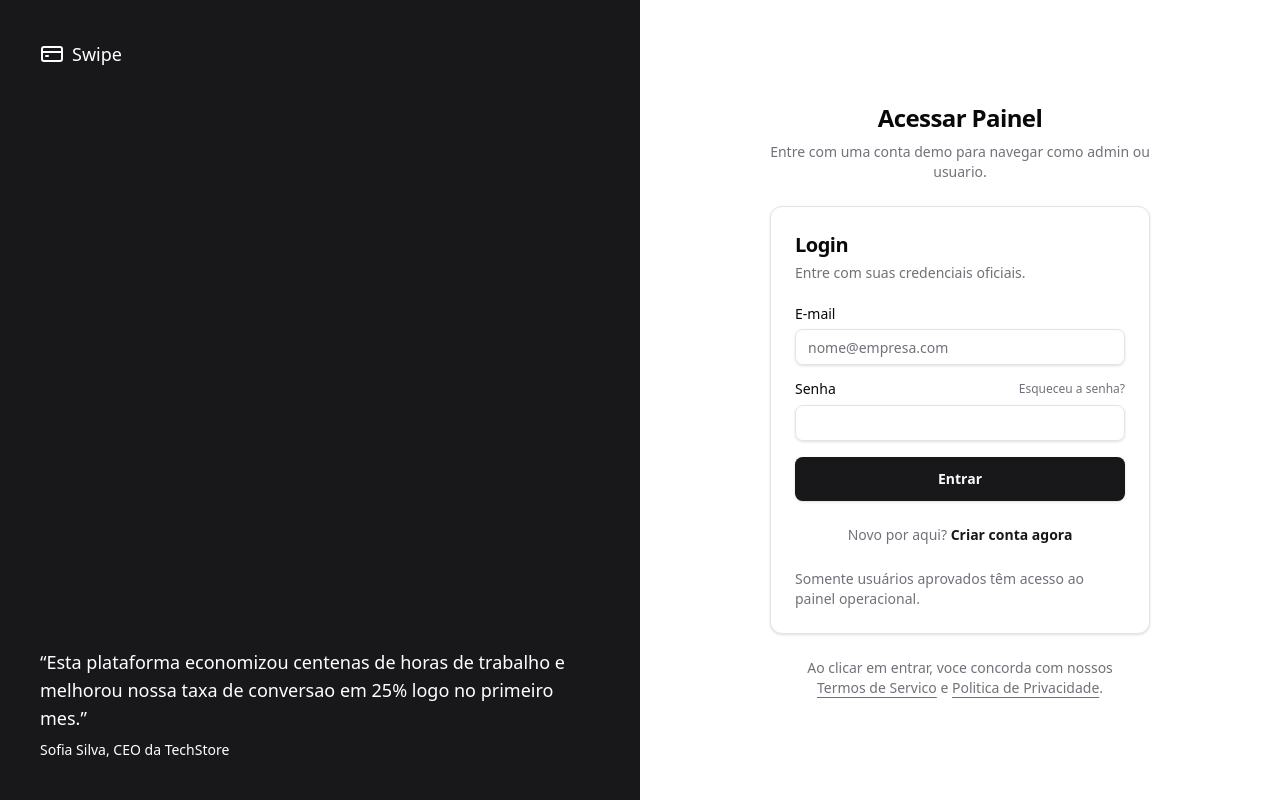
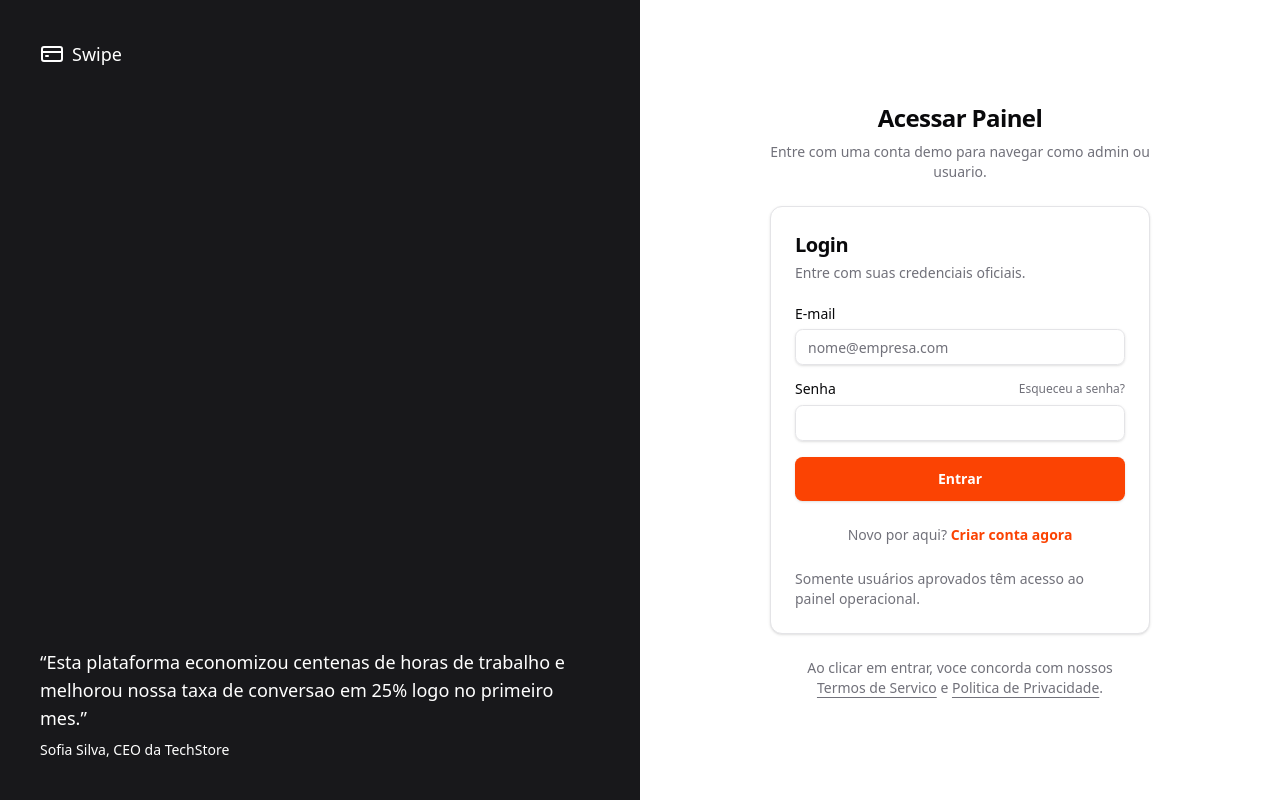
Before and after one commit to Felipe-Said/swipe-checkout, a Next.js app: page /login in a window 1280 px wide. Built offline with nearby package versions, Linux system fonts and the light colour scheme; no server answers.

Commit message:
Apply orange brand theme to sidebar and buttons

```diff
--- a/src/app/globals.css
+++ b/src/app/globals.css
@@ -14,8 +14,8 @@
   --card-foreground: #09090b;
   --popover: #ffffff;
   --popover-foreground: #09090b;
-  --primary: #18181b;
-  --primary-foreground: #fafafa;
+  --primary: #fb4303;
+  --primary-foreground: #ffffff;
   --secondary: #f4f4f5;
   --secondary-foreground: #18181b;
   --muted: #f4f4f5;
@@ -33,14 +33,14 @@
   --chart-4: #e9c46a;
   --chart-5: #f4a261;
   --radius: 0.6rem;
-  --sidebar: #fafafa;
-  --sidebar-foreground: #3f3f46;
-  --sidebar-primary: #18181b;
-  --sidebar-primary-foreground: #fafafa;
-  --sidebar-accent: #f4f4f5;
-  --sidebar-accent-foreground: #18181b;
-  --sidebar-border: #e4e4e7;
-  --sidebar-ring: #d4d4d8;
+  --sidebar: #fb4303;
+  --sidebar-foreground: #ffffff;
+  --sidebar-primary: #ffffff;
+  --sidebar-primary-foreground: #fb4303;
+  --sidebar-accent: #df3b00;
+  --sidebar-accent-foreground: #ffffff;
+  --sidebar-border: rgba(255, 255, 255, 0.18);
+  --sidebar-ring: #ffffff;
 }
 
 .dark {
@@ -50,8 +50,8 @@
   --card-foreground: #fafafa;
   --popover: #09090b;
   --popover-foreground: #fafafa;
-  --primary: #fafafa;
-  --primary-foreground: #18181b;
+  --primary: #fb4303;
+  --primary-foreground: #ffffff;
   --secondary: #27272a;
   --secondary-foreground: #fafafa;
   --muted: #27272a;
@@ -68,14 +68,14 @@
   --chart-3: #4d908e;
   --chart-4: #f9c74f;
   --chart-5: #f94144;
-  --sidebar: #18181b;
-  --sidebar-foreground: #a1a1aa;
-  --sidebar-primary: #3b82f6;
-  --sidebar-primary-foreground: #ffffff;
-  --sidebar-accent: #27272a;
-  --sidebar-accent-foreground: #fafafa;
-  --sidebar-border: #27272a;
-  --sidebar-ring: #3b82f6;
+  --sidebar: #fb4303;
+  --sidebar-foreground: #ffffff;
+  --sidebar-primary: #ffffff;
+  --sidebar-primary-foreground: #fb4303;
+  --sidebar-accent: #df3b00;
+  --sidebar-accent-foreground: #ffffff;
+  --sidebar-border: rgba(255, 255, 255, 0.18);
+  --sidebar-ring: #ffffff;
 }
 
 @theme inline {
--- a/src/components/layout/main-sidebar.tsx
+++ b/src/components/layout/main-sidebar.tsx
@@ -131,10 +131,10 @@ export function MainSidebar({
       <div className="flex h-full min-h-0 flex-col">
         <SidebarHeader>
           <div className="flex items-center gap-2 px-3 py-2">
-            <div className="flex h-8 w-8 items-center justify-center rounded-lg bg-primary text-primary-foreground">
+            <div className="flex h-8 w-8 items-center justify-center rounded-lg bg-white text-[#fb4303]">
               <CreditCard className="h-4 w-4" />
             </div>
-            <span className="text-xl font-bold tracking-tight">Swipe</span>
+            <span className="text-xl font-bold tracking-tight text-white">Swipe</span>
           </div>
         </SidebarHeader>
         <SidebarContent className="min-h-0 flex-1">
--- a/src/components/ui/button.tsx
+++ b/src/components/ui/button.tsx
@@ -14,10 +14,10 @@ const buttonVariants = cva(
         destructive:
           "bg-destructive text-destructive-foreground shadow-sm hover:bg-destructive/90",
         outline:
-          "border border-input bg-background shadow-sm hover:bg-accent hover:text-accent-foreground",
+          "border border-primary bg-background text-primary shadow-sm hover:bg-primary hover:text-primary-foreground",
         secondary:
-          "bg-secondary text-secondary-foreground shadow-sm hover:bg-secondary/80",
-        ghost: "hover:bg-accent hover:text-accent-foreground",
+          "bg-primary text-primary-foreground shadow-sm hover:bg-primary/90",
+        ghost: "hover:bg-primary/10 hover:text-primary",
         link: "text-primary underline-offset-4 hover:underline",
       },
       size: {
```
